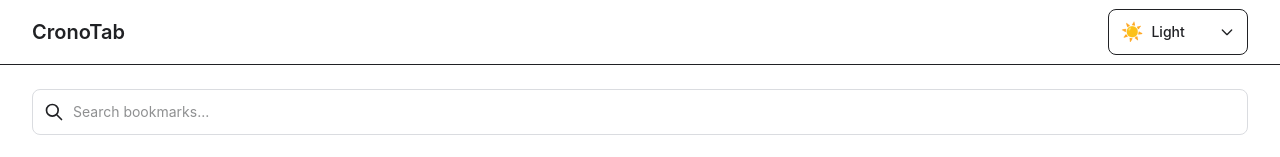
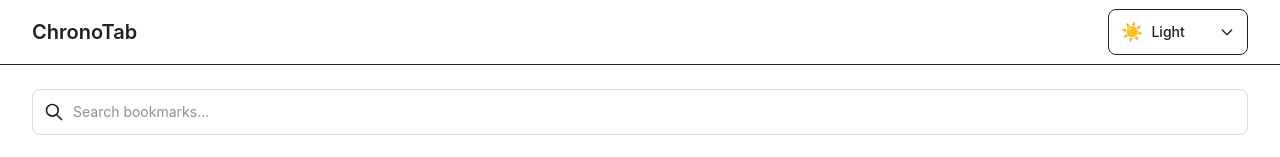
Before and after one commit to Aalok2302/chronotab, an Angular app: page / in a window 1280 px wide. Shown: the top 157 px of the page. Built offline with nearby package versions, Linux system fonts and the light colour scheme.

Commit message:
fix(layout): correct app title spelling from CronoTab to ChronoTab

```diff
--- a/src/app/components/layout/layout.html
+++ b/src/app/components/layout/layout.html
@@ -5,7 +5,7 @@
             <div class="flex items-center justify-between h-16">
                 <!-- Logo/Title -->
                 <div class="flex items-center">
-                    <h1 class="text-xl font-semibold text-text-primary">CronoTab</h1>
+                    <h1 class="text-xl font-semibold text-text-primary">ChronoTab</h1>
                 </div>
 
                 <!-- Theme Switcher -->
```
